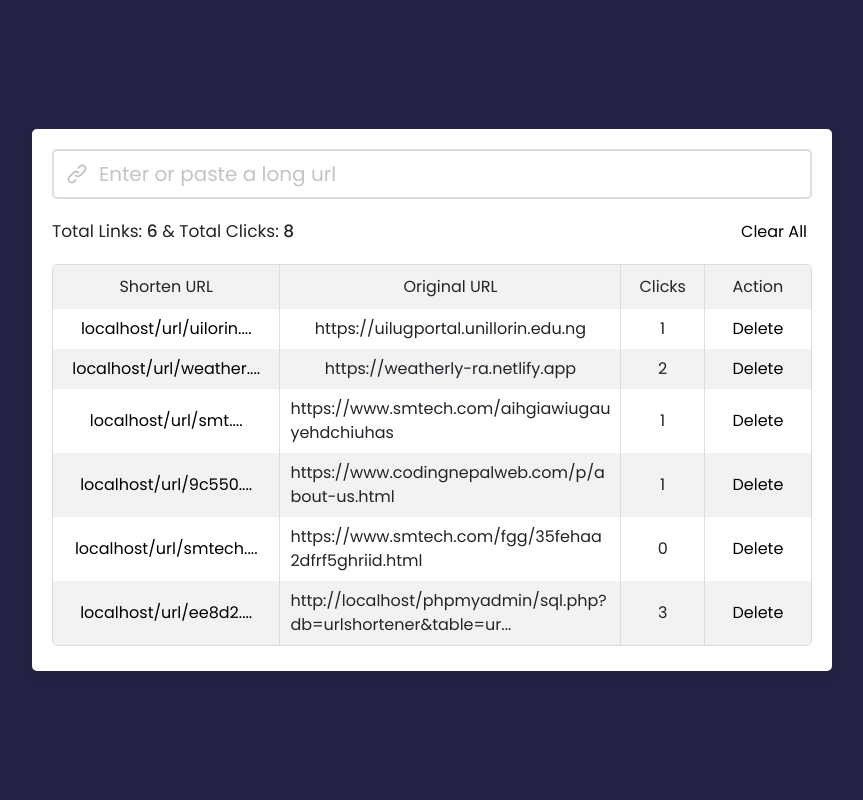
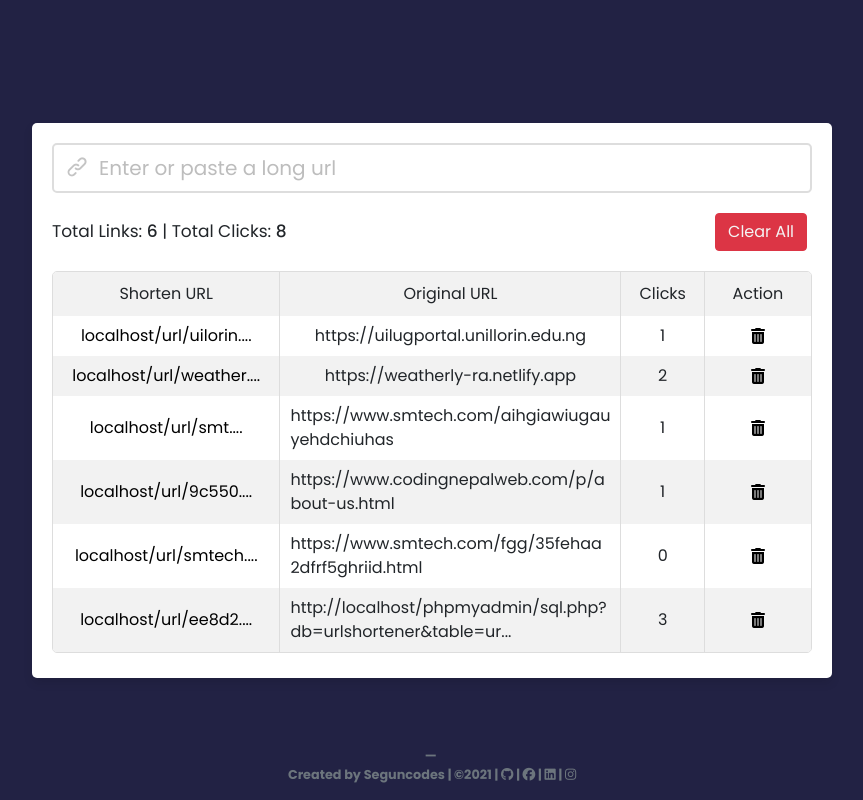
Before and after one commit to Cornerstone-04/urlshortener, a PHP site: page /url/ in a window 1280 px wide. Shown: the whole page, without its empty margins (208-1071 px from the left). Run offline with PHP 8.4, Linux system fonts and the light colour scheme; data comes from the database, SQL or seed files in the repository; some libraries are stand-ins or nearby versions.

Commit message:
updated style.css file

```diff
--- a/css/sty.css
+++ b/css/style.css
@@ -14,6 +14,7 @@ body{
   background: #224;
   padding: 0 10px;
 }
+
 .wrapper{
   background: #fff;
   padding: 20px;
@@ -21,9 +22,11 @@ body{
   border-radius: 5px;
   box-shadow: 0px 5px 10px rgba(0,0,0,0.1);
 }
+
 ::selection{
   background: rgba(23,162,184,0.3);
 }
+
 .wrapper form{
   height: 50px;
   width: 100%;
@@ -51,13 +54,13 @@ form input{
   caret-color: #224;
   border: 2px solid #ddd;
   border-radius: 5px;
-  transition: all 0.1s ease;
+  transition: all 0.4s ease-in-out;
 }
-form input:valid{
-  border-color: #224;
+form input:focus{
+  border: 2px solid #224;
 }
 form input::placeholder{
-  color: #c4c4c4;
+  color: #bdbdbd;
 }
 form input:focus::placeholder{
   color: #d9d9d9;
@@ -103,8 +106,9 @@ form button:hover{
 .statistics span span{
   font-weight: 500;
 }
-.statistics a:hover{
-  color: #224;
+
+.statistics a{
+  color: #f4f4f4;
 }
 
 .wrapper .urls-area{
@@ -149,13 +153,19 @@ form button:hover{
   align-items: center;
   justify-content: center;
 }
-.urls-area .data li a:hover{
+.data li a:hover{
   color: #224;
   text-decoration: underline;
 }
-.urls-area .data li:last-child a:hover{
+.data li:last-child a:hover{
   text-decoration: none;
 }
+
+.data li:nth-child(4):active{
+  background-color: #dc3545;
+  color: #f4f4f4;
+}
+
 .urls-area .data:nth-child(odd){
   background: #f2f2f2;
 }
@@ -234,7 +244,7 @@ form button:hover{
   cursor: pointer;
 }
 .copy-icon:hover{
-  color: #224;
+  color: #272766;
 }
 .popup-box form input{
   height: 45px;
@@ -252,4 +262,29 @@ form button:hover{
   right: 0;
   font-size: 20px;
   margin-top: 10px;
+  outline: none;
 }
+
+.footer-div{
+  display: flex;
+  position: fixed;
+  text-align: center;
+  justify-content: center;
+}
+
+footer{
+  position: fixed;
+  bottom: 0;
+  color: #f4f4f4;
+  font-weight: bold;
+  text-align: center;
+  margin: 0 auto;
+}
+
+footer span i {
+  cursor: pointer;
+}
+
+footer span a{
+  color: inherit;
+}
--- a/index.php
+++ b/index.php
@@ -2,20 +2,20 @@
 //redirect user to original link using shorten link
 include "php/config.php";
 $new_url = "";
-  if(isset($_GET)){
-    foreach($_GET as $key=>$val){
+if (isset($_GET)) {
+  foreach ($_GET as $key => $val) {
     $u = mysqli_real_escape_string($conn, $key);
     $new_url = str_replace('/', '', $u);
     //removing / from url
   }
   //get the full url of the short url from db
   $sql = mysqli_query($conn, "SELECT full_url FROM url WHERE shorten_url = '{$new_url}'");
-      if(mysqli_num_rows($sql) > 0){
+  if (mysqli_num_rows($sql) > 0) {
     $sql2 = mysqli_query($conn, "UPDATE url SET clicks = clicks + 1 WHERE shorten_url = '{$new_url}'");
-        if($sql2){
+    if ($sql2) {
       //redirect user
       $full_url = mysqli_fetch_assoc($sql);
-            header("Location:".$full_url['full_url']);
+      header("Location:" . $full_url['full_url']);
     }
   }
 }
@@ -23,14 +23,19 @@
 
 <!DOCTYPE html>
 <html lang="en">
+
 <head>
   <meta charset="UTF-8">
+  <meta http-equiv="X-UA-Compatible" content="IE=edge">
+  <meta name="viewport" content="width=device-width, initial-scale=1.0">
   <title>URL Shortener by SegunCodes</title>
   <link rel="stylesheet" href="css/bootstrap.min.css">
   <link rel="stylesheet" href="css/font-awesome.min.css">
-  <link rel="stylesheet" href="css/sty.css">
+  <link rel="stylesheet" href="css/style.css">
   <link rel="stylesheet" href="https://unicons.iconscout.com/release/v3.0.6/css/line.css">
+  <script src="https://kit.fontawesome.com/dd68711fa6.js" crossorigin="anonymous"></script>
 </head>
+
 <body>
   <div class="wrapper">
     <form action="#" autocomplete="off">
@@ -40,7 +45,7 @@
     </form>
     <?php
     $sql2 = mysqli_query($conn, "SELECT * FROM url ORDER BY id DESC");
-      if(mysqli_num_rows($sql2) > 0){;
+    if (mysqli_num_rows($sql2) > 0) {;
     ?>
       <div class="statistics">
         <?php
@@ -49,12 +54,12 @@
 
         $sql4 = mysqli_query($conn, "SELECT clicks FROM url");
         $total = 0;
-              while($count = mysqli_fetch_assoc($sql4)){
+        while ($count = mysqli_fetch_assoc($sql4)) {
           $total = $count['clicks'] + $total;
         }
         ?>
-            <span>Total Links: <span><?php echo end($res) ?></span> & Total Clicks: <span><?php echo $total ?></span></span>
-            <a href="php/delete.php?delete=all">Clear All</a>
+        <span>Total Links: <span><?php echo end($res) ?></span> | Total Clicks: <span><?php echo $total ?></span></span>
+        <a class="btn btn-danger clear" href="php/delete.php?delete=all">Clear All</a>
       </div>
       <div class="urls-area">
         <div class="title">
@@ -64,32 +69,31 @@
           <li>Action</li>
         </div>
         <?php
-            while($row = mysqli_fetch_assoc($sql2)){
+        while ($row = mysqli_fetch_assoc($sql2)) {
         ?>
           <div class="data">
             <li>
-                  <a href="http://localhost/url/<?php echo $row['shorten_url']?>" target="_blank" rel="noopener noreferral">
+              <a href="http://localhost/url/<?php echo $row['shorten_url'] ?>" target="_blank" rel="noopener noreferral">
                 <?php
-                        if ('localhost/url/'.strlen($row['shorten_url'])>50) {
-                            echo 'localhost/url/'.substr($row['shorten_url'], 0, 50). '....';
-                        }else{
-                           echo 'localhost/url/'.$row['shorten_url'];
+                if ('localhost/url/' . strlen($row['shorten_url']) > 50) {
+                  echo 'localhost/url/' . substr($row['shorten_url'], 0, 50) . '....';
+                } else {
+                  echo 'localhost/url/' . $row['shorten_url'];
                 }
                 ?>
               </a>
             </li>
             <li>
               <?php
-                    if(strlen($row['full_url']) > 60){
+              if (strlen($row['full_url']) > 60) {
                 echo substr($row['full_url'], 0, 60) . '...';
-                    }else{
+              } else {
                 echo $row['full_url'];
               }
               ?>
             </li>
-              </li>
             <li><?php echo $row['clicks'] ?></li>
-                <li><a href="php/delete.php?id=<?php echo $row['shorten_url'] ?>">Delete</a></li>
+            <li><a href="php/delete.php?id=<?php echo $row['shorten_url'] ?>"><i class="fas fa-trash-alt"></i></a></li>
           </div>
         <?php
         }
@@ -102,16 +106,28 @@
 
   <div class="blur-effect"></div>
   <div class="popup-box">
-  <div class="info-box">Your short link is ready. You can also edit your short link now but can't edit once you saved it.</div>
-  <form action="#" autocomplete="off">
+    <div class="info-box">Your short link is ready. You can also edit your short link now but can not edit once you have saved it.</div>
+    <form action="#" class="popup-form" autocomplete="off">
       <label>Edit your shorten url</label>
       <input type="text" class="shorten-url" spellcheck="false" required>
-    <i class="copy-icon uil uil-copy-alt">copy</i>
+      <i class="copy-icon uil uil-copy-alt"></i>
       <button>Save</button>
     </form>
   </div>
 
+  <div class=" footer-div">
+    <footer class="blockquote-footer">
+      <p>
+        <span>Created by Seguncodes</span> | &copy;2021 |
+        <span><a href="https://github.com/Seguncodes"><i class="fab fa-github"></i></a></span> |
+        <span><a href="https://facebook.com/SM-Tech-105188518124796"><i class="fab fa-facebook"></i></a></span> |
+        <span><a href="https://linkedin.com/"><i class="fab fa-linkedin"></i></a></span> |
+        <span><a href="https://instagram.com/"><i class="fab fa-instagram"></i></a></span>
+      </p>
+    </footer>
+  </div>
   <script src="js/script.js"></script>
 
 </body>
+
 </html>
```
Lines whose indentation alone changed are shown as unchanged.
